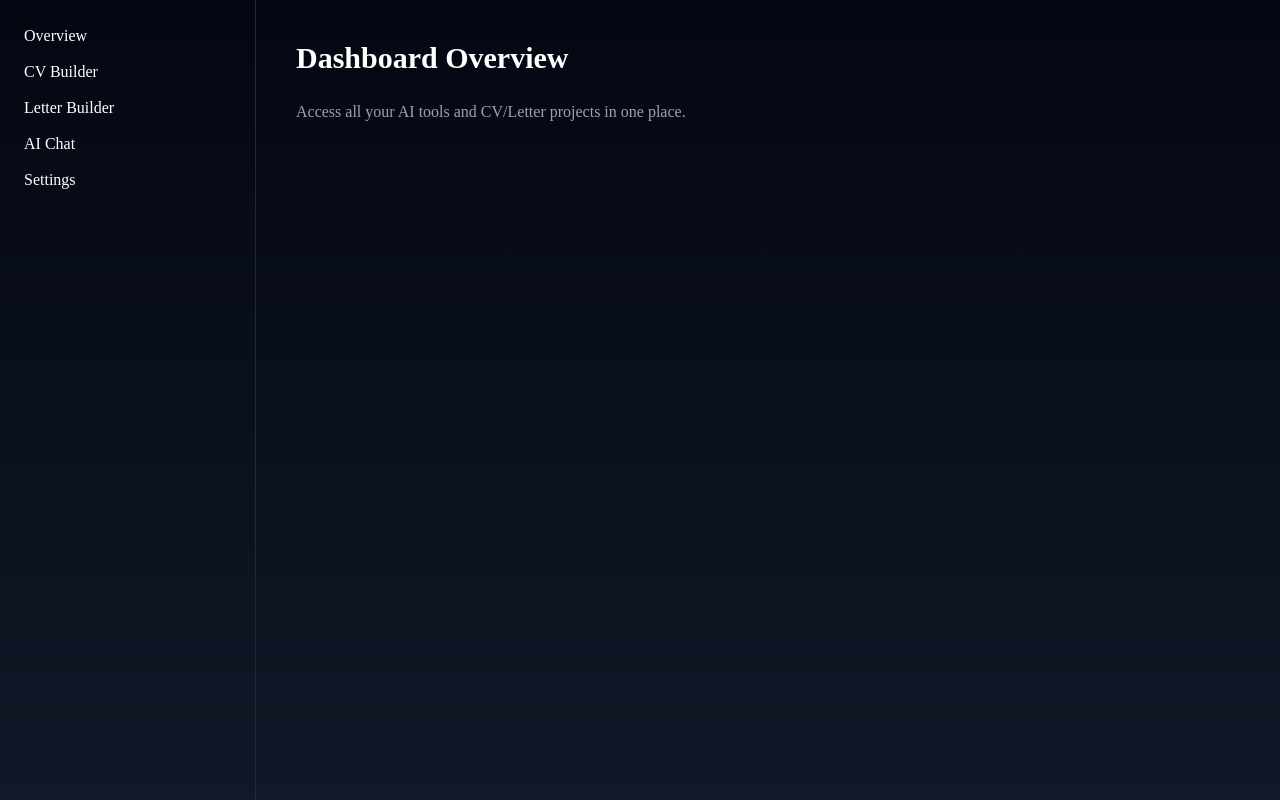
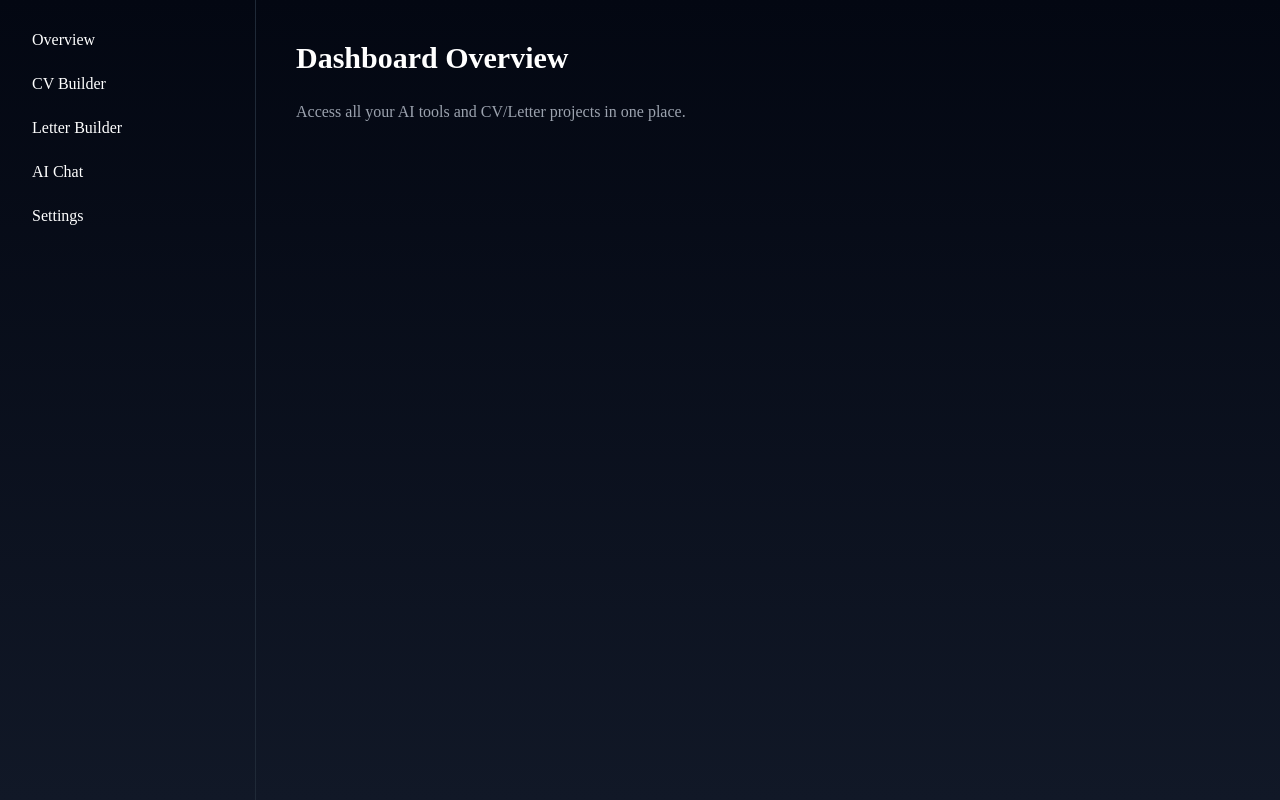
Before and after one commit to joshsegatt/CVLetterAI, a Next.js app: page / in a window 1280 px wide. Built offline with nearby package versions, Linux system fonts and the light colour scheme.

Commit message:
Update layout.tsx

```diff
--- a/src/app/(dashboard)/layout.tsx
+++ b/src/app/(dashboard)/layout.tsx
@@ -1,22 +1,38 @@
-import type { ReactNode } from 'react';
-import Link from 'next/link';
+import type { ReactNode } from "react";
+import Link from "next/link";
 
 interface DashboardLayoutProps {
   children: ReactNode;
 }
 
+// Centralizamos os links em um array para evitar repetição
+const dashboardLinks = [
+  { href: "/dashboard", label: "Overview" },
+  { href: "/cv-builder", label: "CV Builder" },
+  { href: "/letter-builder", label: "Letter Builder" },
+  { href: "/chat", label: "AI Chat" },
+  { href: "/settings", label: "Settings" },
+];
+
 export default function DashboardLayout({ children }: DashboardLayoutProps) {
   return (
     <div className="flex min-h-screen bg-gradient-to-b from-gray-950 to-gray-900 text-white">
+      {/* Sidebar */}
       <aside className="w-64 border-r border-gray-800 p-6">
         <nav className="space-y-3 font-medium">
-          <Link href="/dashboard" className="block hover:text-blue-400">Overview</Link>
-          <Link href="/cv-builder" className="block hover:text-blue-400">CV Builder</Link>
-          <Link href="/letter-builder" className="block hover:text-blue-400">Letter Builder</Link>
-          <Link href="/chat" className="block hover:text-blue-400">AI Chat</Link>
-          <Link href="/settings" className="block hover:text-blue-400">Settings</Link>
+          {dashboardLinks.map((link) => (
+            <Link
+              key={link.href}
+              href={link.href}
+              className="block rounded px-2 py-1 hover:text-blue-400 hover:bg-gray-800/40 transition-colors"
+            >
+              {link.label}
+            </Link>
+          ))}
         </nav>
       </aside>
+
+      {/* Conteúdo principal */}
       <main className="flex-1 p-10">{children}</main>
     </div>
   );
```
